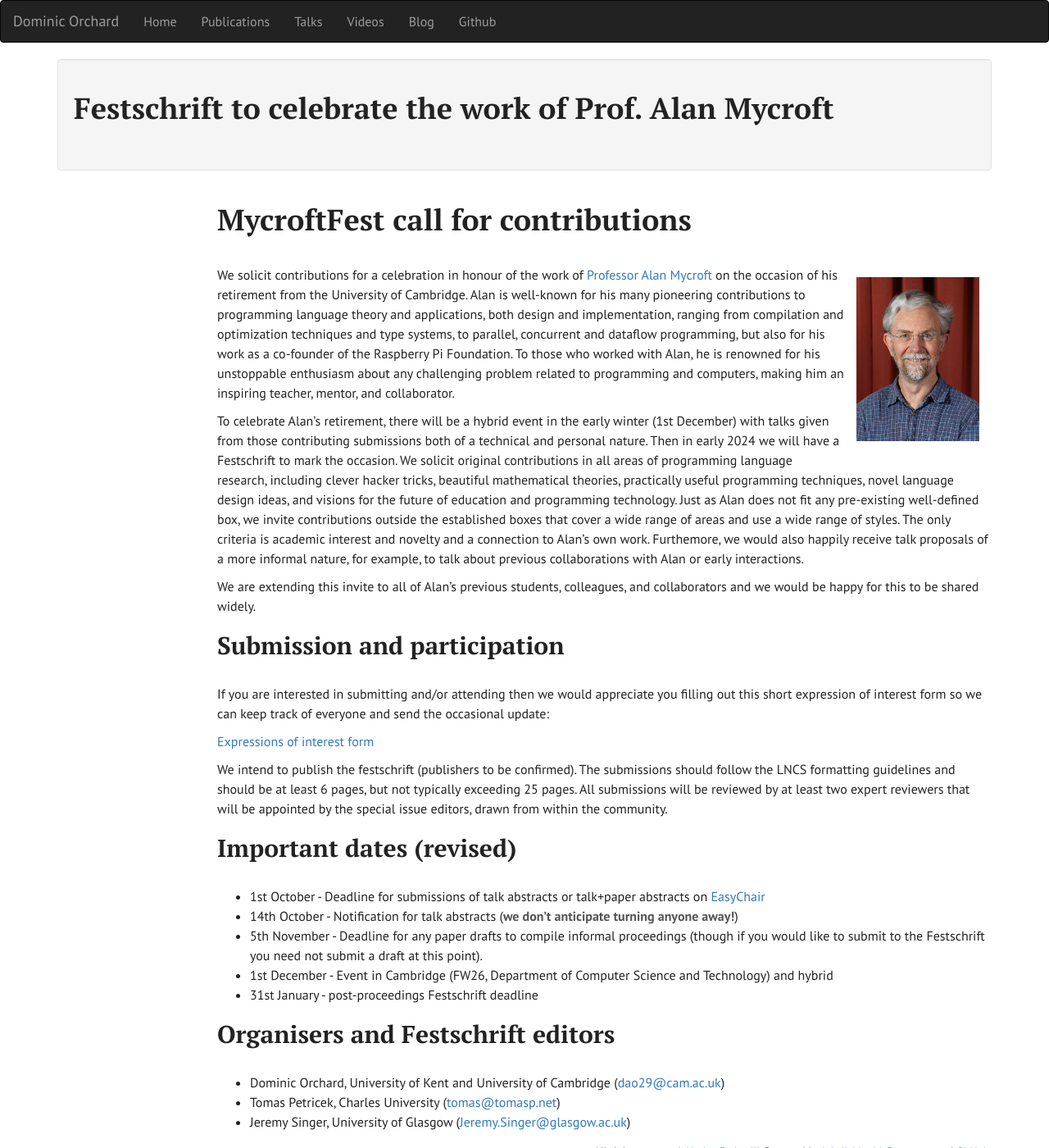
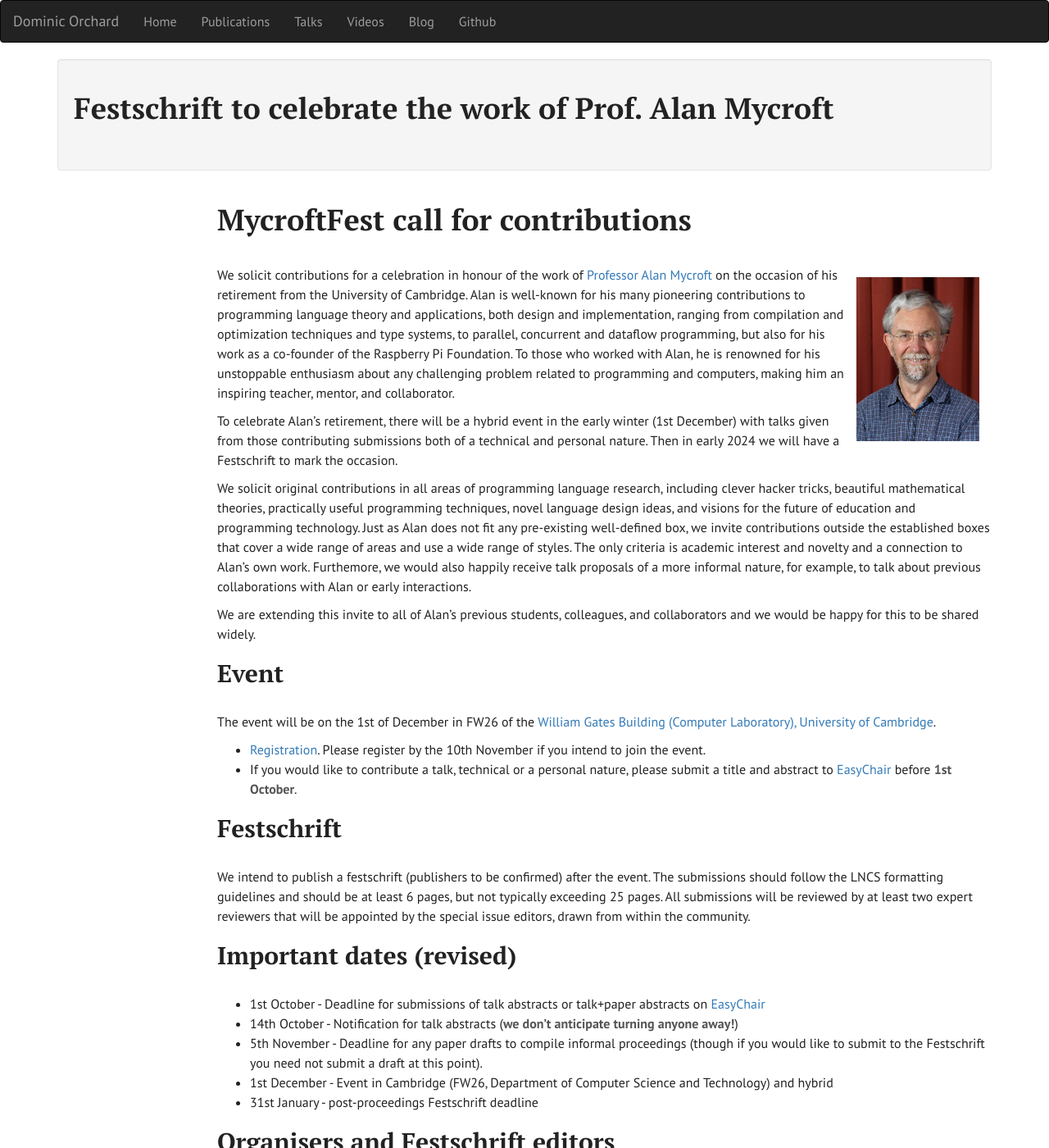
Before and after one commit to dorchard/dorchard.github.io, a Jekyll site: the page built from mycroftfest.md, in a window 1280 px wide and 1400 px high. Shown: the whole window at 82% size. Built offline with Jekyll 4.4.1, drawn with Linux system fonts in a browser that asks for light colours.

Commit message:
registration information

```diff
--- a/mycroftfest.md
+++ b/mycroftfest.md
@@ -13,21 +13,25 @@ noindex: true
 
 We solicit contributions for a celebration in honour of the work of [Professor Alan Mycroft](https://www.cl.cam.ac.uk/~am21/) on the occasion of his retirement from the University of Cambridge.  Alan is well-known for his many pioneering contributions to programming language theory and applications, both design and implementation, ranging from compilation and optimization techniques and type systems, to parallel, concurrent and dataflow programming, but also for his work as a co-founder of the Raspberry Pi Foundation. To those who worked with Alan, he is renowned for his unstoppable enthusiasm about any challenging problem related to programming and computers, making him an inspiring teacher, mentor, and collaborator.
 
-To celebrate Alan's retirement, there will be a hybrid event in the early winter (1st December) with talks given from those contributing submissions both of a technical and personal nature. Then in early 2024 we will have a Festschrift to mark the occasion. We solicit original contributions in all areas of programming language research, including clever hacker tricks, beautiful mathematical theories, practically useful programming techniques, novel language design ideas, and visions for the future of education and programming technology. Just as Alan does not fit any pre-existing well-defined box, we invite contributions outside the established boxes that cover a wide range of areas and use a wide range of styles. The only criteria is academic interest and novelty and a connection to Alan's own work. Furthemore, we would also happily receive talk proposals of a more informal nature, for example, to talk about previous collaborations with Alan or early interactions.
+To celebrate Alan's retirement, there will be a hybrid event in the early winter (1st December) with talks given from those contributing submissions both of a technical and personal nature. Then in early 2024 we will have a Festschrift to mark the occasion.
+
+We solicit original contributions in all areas of programming language research, including clever hacker tricks, beautiful mathematical theories, practically useful programming techniques, novel language design ideas, and visions for the future of education and programming technology. Just as Alan does not fit any pre-existing well-defined box, we invite contributions outside the established boxes that cover a wide range of areas and use a wide range of styles. The only criteria is academic interest and novelty and a connection to Alan's own work. Furthemore, we would also happily receive talk proposals of a more informal nature, for example, to talk about previous collaborations with Alan or early interactions.
 
 We are extending this invite to all of Alan's previous students, colleagues, and collaborators and we would be happy for this to be shared widely.
 
-## Submission and participation
+<!-- More details can be found here: [https://dorchard.github.io/mycroftfest](https://dorchard.github.io/mycroftfest) -->
 
-If you are interested in submitting and/or attending then we would
-appreciate you filling out this short expression of interest form so we can keep track of everyone and send the occasional
-update:
+## Event
 
-[Expressions of interest form](https://forms.gle/A2hZ6wn8NV1QQhmd7)
+The event will be on the 1st of December in FW26 of the [William Gates Building (Computer Laboratory), University of Cambridge](https://www.google.com/maps/place/Computer+Laboratory/@52.210891,0.0891517,17z/data=!3m1!4b1!4m6!3m5!1s0x47d8774a3f6e55cd:0xabf8227343e684c7!8m2!3d52.210891!4d0.091732!16zL20vMDJtN2xj?entry=ttu).
 
-We intend to publish the festschrift (publishers to be confirmed). The submissions should follow the LNCS formatting guidelines and should be at least 6 pages, but not typically exceeding 25 pages. All submissions will be reviewed by at least two expert reviewers that will be appointed by the special issue editors, drawn from within the community.
+* [Registration](https://docs.google.com/forms/d/e/1FAIpQLScjsZc8PNVVkdjPHyPiLt4d6l3Yj60oQDbZUCklwhPwub7dTA/viewform). Please register by the 10th November if you intend to join the event.
+* If you would like to contribute a talk, technical or a personal nature, please submit a title and abstract
+to [EasyChair](https://easychair.org/conferences/?conf=mycroftfest23) before __1st October__.
 
-<!-- More details can be found here: [https://dorchard.github.io/mycroftfest](https://dorchard.github.io/mycroftfest) -->
+## Festschrift
+
+We intend to publish a festschrift (publishers to be confirmed) after the event. The submissions should follow the LNCS formatting guidelines and should be at least 6 pages, but not typically exceeding 25 pages. All submissions will be reviewed by at least two expert reviewers that will be appointed by the special issue editors, drawn from within the community.
 
 ## Important dates (revised)
 
```
